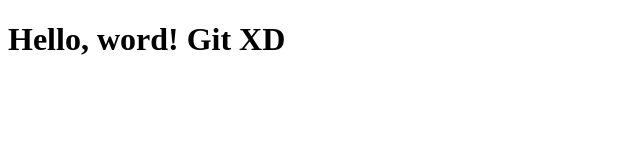
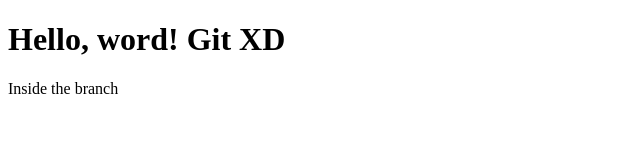
Before and after one commit to GabrielSAMatos/git-geracao-tech, a plain HTML site: page index.html in a window 1280 px wide. Shown: the whole page, without its empty margins (0-640 px from the left). Drawn offline with Linux system fonts and the light colour scheme.

Commit message:
Changing the new branch

```diff
--- a/index.html
+++ b/index.html
@@ -9,6 +9,7 @@
 
 <body>
     <h1>Hello, word! Git XD</h1>
+    <p>Inside the branch</p>
 </body>
 
 </html>
```
